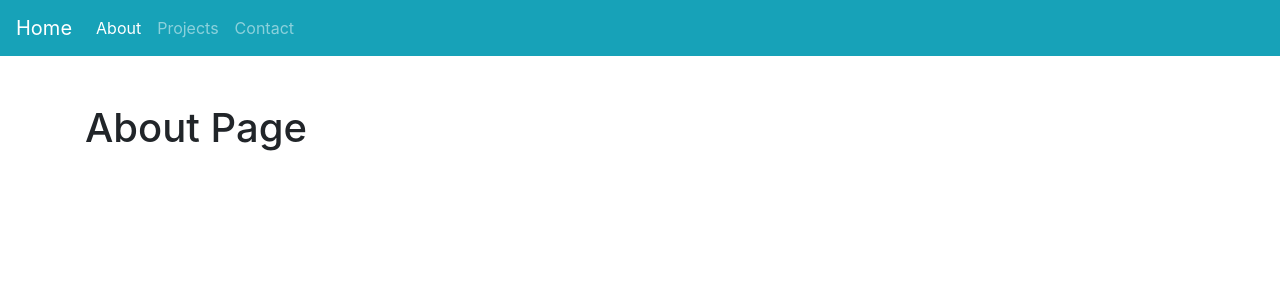
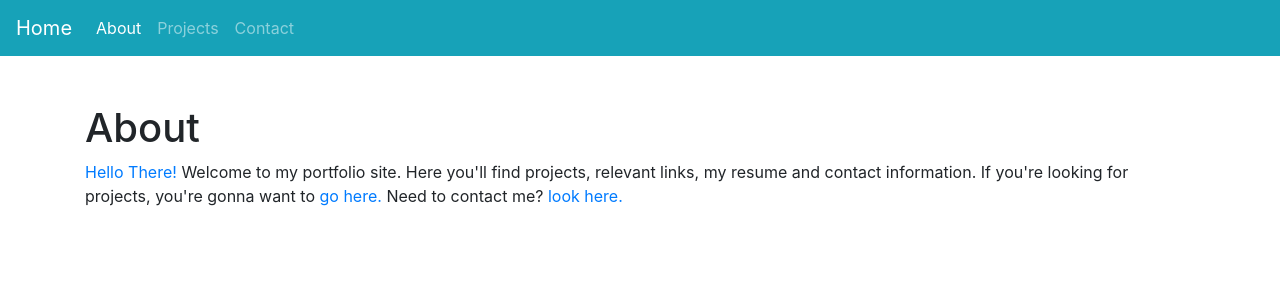
Before and after one commit to Patnonymous/patrick-v2-nodejs, a Nuxt app: page /about in a window 1280 px wide. Shown: the top 300 px of the page. Built offline with nearby package versions, Linux system fonts and the light colour scheme.

Commit message:
Implemented about page.

```diff
--- a/pages/about.vue
+++ b/pages/about.vue
@@ -2,7 +2,27 @@
   <div class="container">
     <div class="row">
       <div class="col">
-        <h1>About Page</h1>
+        <h1>About</h1>
+        <p>
+          <a href="#" @click="toggleImage">Hello There!</a> Welcome to my
+          portfolio site. Here you'll find projects, relevant links, my resume
+          and contact information. If you're looking for projects, you're gonna
+          want to <b-link to="/projects">go here.</b-link> Need to contact me?
+          <b-link to="/contact">look here.</b-link>
+        </p>
+      </div>
+    </div>
+
+    <div class="row justify-content-center">
+      <div class="col-auto">
+        <Transition name="fade">
+          <b-img
+            v-if="showImage"
+            :src="helloUrl"
+            fluid
+            alt="Hello there gif"
+          ></b-img>
+        </Transition>
       </div>
     </div>
   </div>
@@ -10,9 +30,20 @@
 
 
 <script>
+// Imports.
+import helloThere from "~/assets/about/hello-there.webp";
 export default {
   data() {
-    return {};
+    return {
+      helloUrl: helloThere,
+      showImage: false,
+    };
+  },
+  methods: {
+    toggleImage() {
+      console.log("Showing image.");
+      this.showImage = !this.showImage;
+    },
   },
   head: {
     title: "About",
@@ -26,3 +57,23 @@ export default {
   },
 };
 </script>
+
+<style scoped>
+.fade-enter-from,
+.fade-leave-to {
+  opacity: 0;
+}
+
+.fade-enter-active,
+.fade-leave-active {
+  transition: opacity 0.5s ease;
+}
+
+.fade-enter-to {
+  opacity: 1;
+}
+
+.fade-enter {
+  opacity: 0;
+}
+</style>
```
Also changed, not shown: assets/about/hello-there.webp (added).
